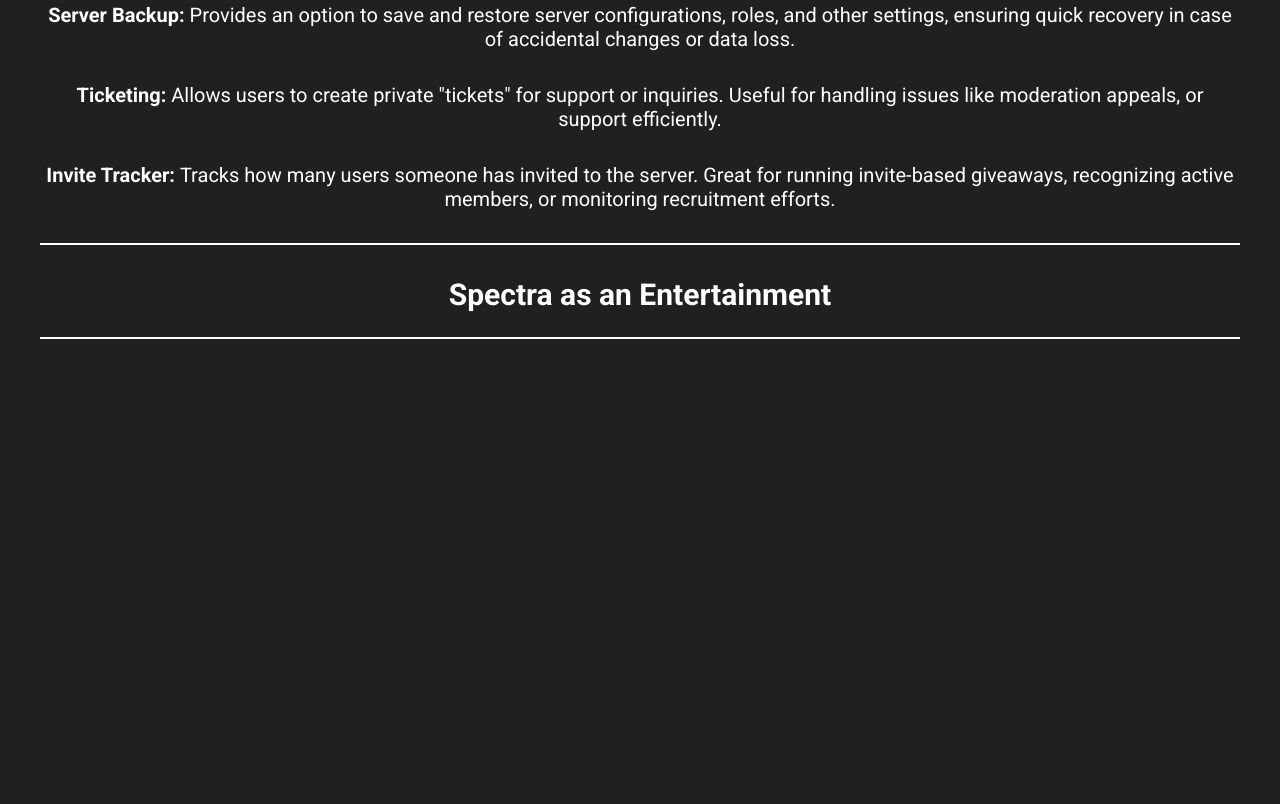
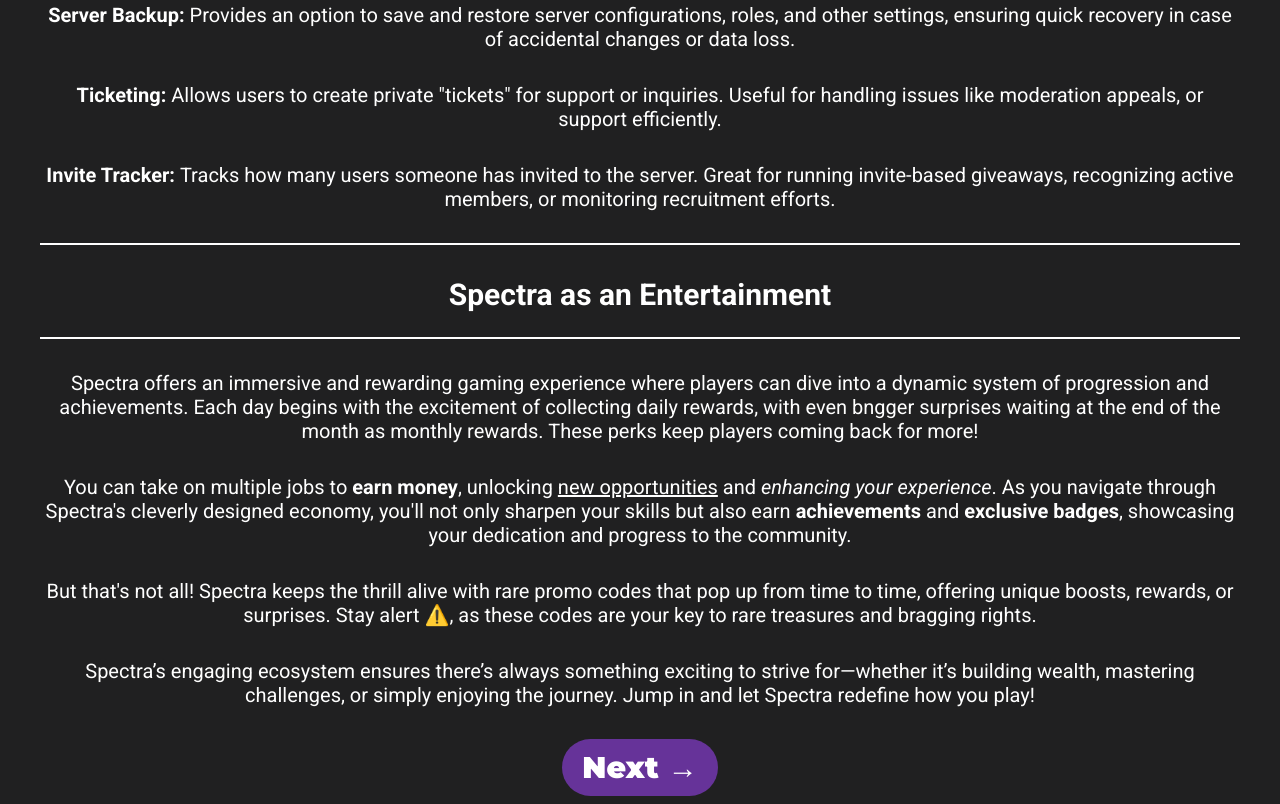
Before and after one commit to SpikyGames1/spectra-wiki, a plain HTML site: page spectra-features.html in a window 1280 px wide. Shown: the part 1545-2349 px from the top of the page. Before the commit the page ends 1916 px from the top, so only its background shows below. Drawn offline with Linux system fonts and the light colour scheme.

Commit message:
Completed 'spectra-features.html', created empty file 'spectra-commands.html'

```diff
--- a/spectra-features.html
+++ b/spectra-features.html
@@ -102,5 +102,15 @@
       <hr size=2 color="white">
       <h2>Spectra as an Entertainment</h2>
       <hr size=2 color="white">
+      <p>
+Spectra offers an immersive and rewarding gaming experience where players can dive into a dynamic system of progression and achievements. Each day begins with the excitement of collecting daily rewards, with even bngger surprises waiting at the end of the month as monthly rewards. These perks keep players coming back for more!
+            </p> <p>
+              You can take on multiple jobs to <strong>earn money</strong>, unlocking <u>new opportunities</u> and <i>enhancing your experience</i>. As you navigate through Spectra's cleverly designed economy, you'll not only sharpen your skills but also earn <strong>achievements</strong> and <strong>exclusive badges</strong>, showcasing your dedication and progress to the community.
+            </p> <p>
+But that's not all! Spectra keeps the thrill alive with rare promo codes that pop up from time to time, offering unique boosts, rewards, or surprises. Stay alert ⚠️, as these codes are your key to rare treasures and bragging rights.
+            </p><p>
+Spectra’s engaging ecosystem ensures there’s always something exciting to strive for—whether it’s building wealth, mastering challenges, or simply enjoying the journey. Jump in and let Spectra redefine how you play!
+            </p>
+            <a href="spectra-commands.html"><button class="button">Next &rarr;</button></a>
     </body>
 </html>
```
Also changed, not shown: spectra-commands.html (added), 1 other file.
